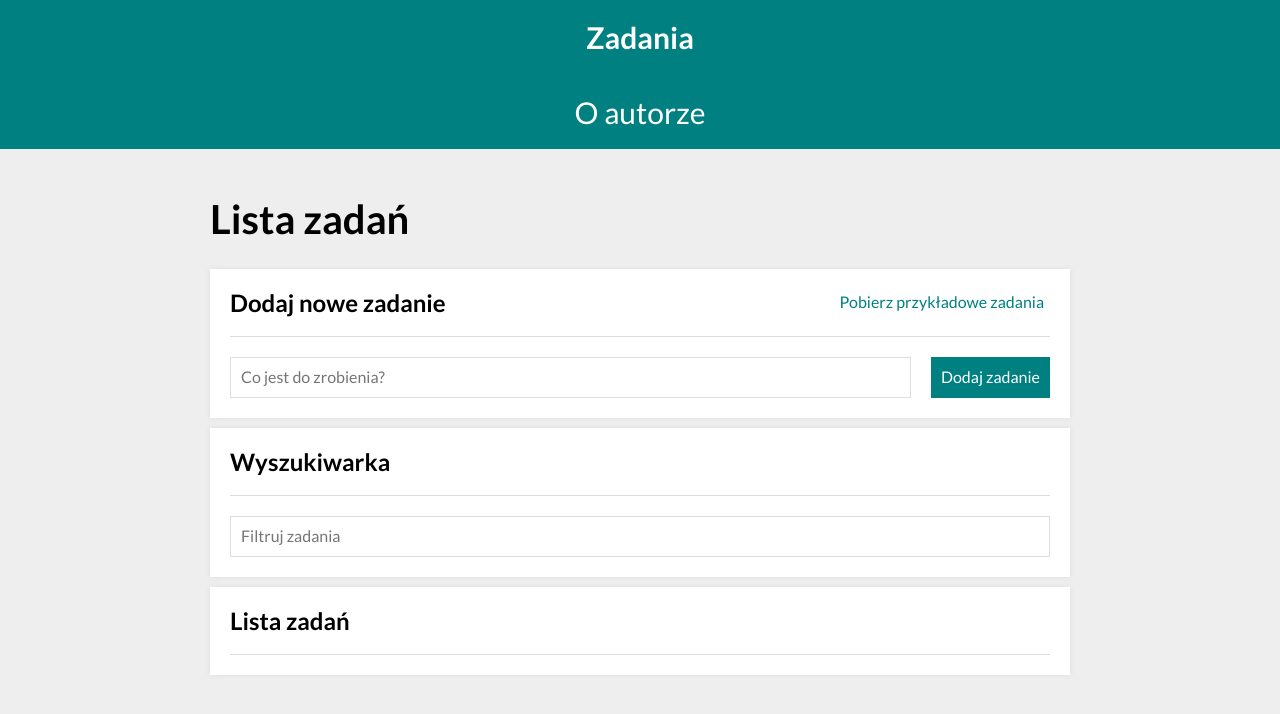
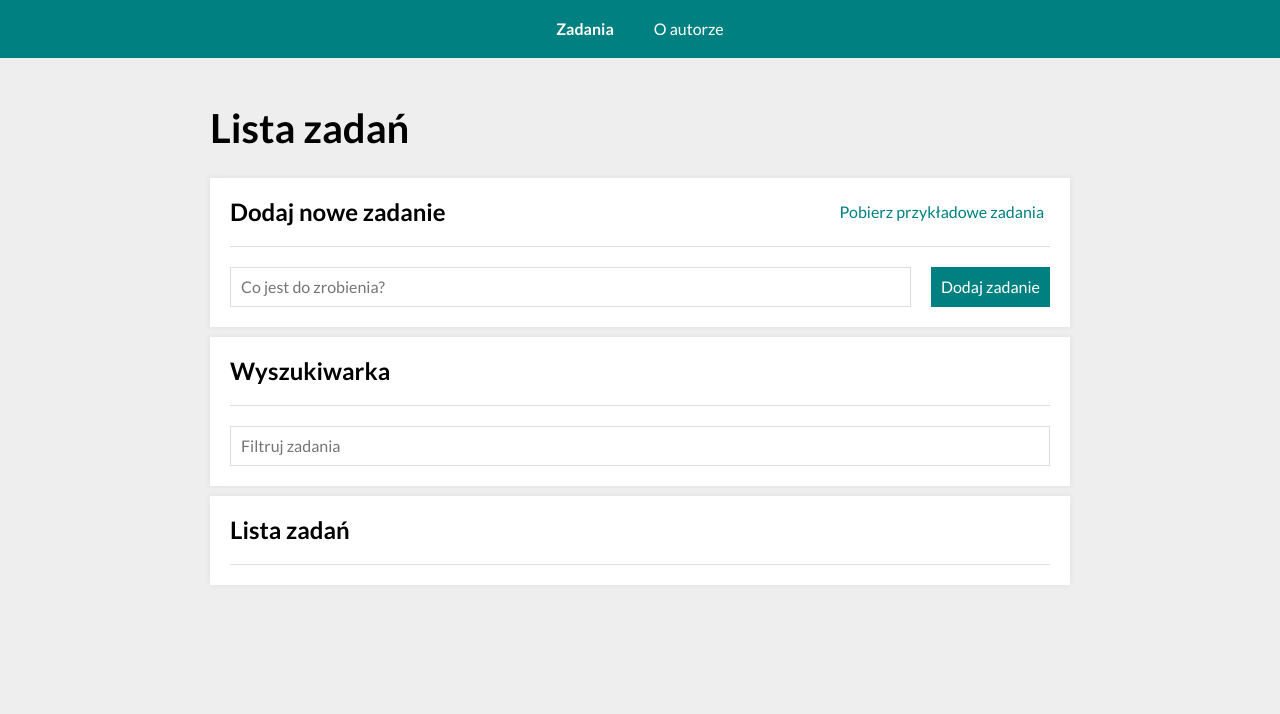
Before and after one commit to xxFino/todos-list-react, a React (Create React App) app: page /#/zadania in a window 1280 px wide. Shown: the top 714 px of the page. Built offline with nearby package versions, Linux system fonts and the light colour scheme.

Commit message:
Visual changes in navigation

```diff
--- a/src/styled.js
+++ b/src/styled.js
@@ -9,16 +9,16 @@ export const StyledNavLink = styled(NavLink).attrs(() => ({
     &.${activeClassName} {
         font-weight: bold;
     }
-    display: flex;
-    justify-content: center;
-    padding-bottom: 20px;
     color: white;
-    font-size: 30px;
     text-decoration: none;
+
+    &:hover {
+        border-bottom: 1px solid;
+    }
 `;
 
 export const StyledNavList = styled.ul`
-    display: grid;
+    display: flex;
     justify-content: center;
     list-style: none;
     padding: 0px;
@@ -27,5 +27,5 @@ export const StyledNavList = styled.ul`
 `;
 
 export const StyledNavItem = styled.li`
-    margin-top: 20px;
+    margin: 20px
 `;
```
